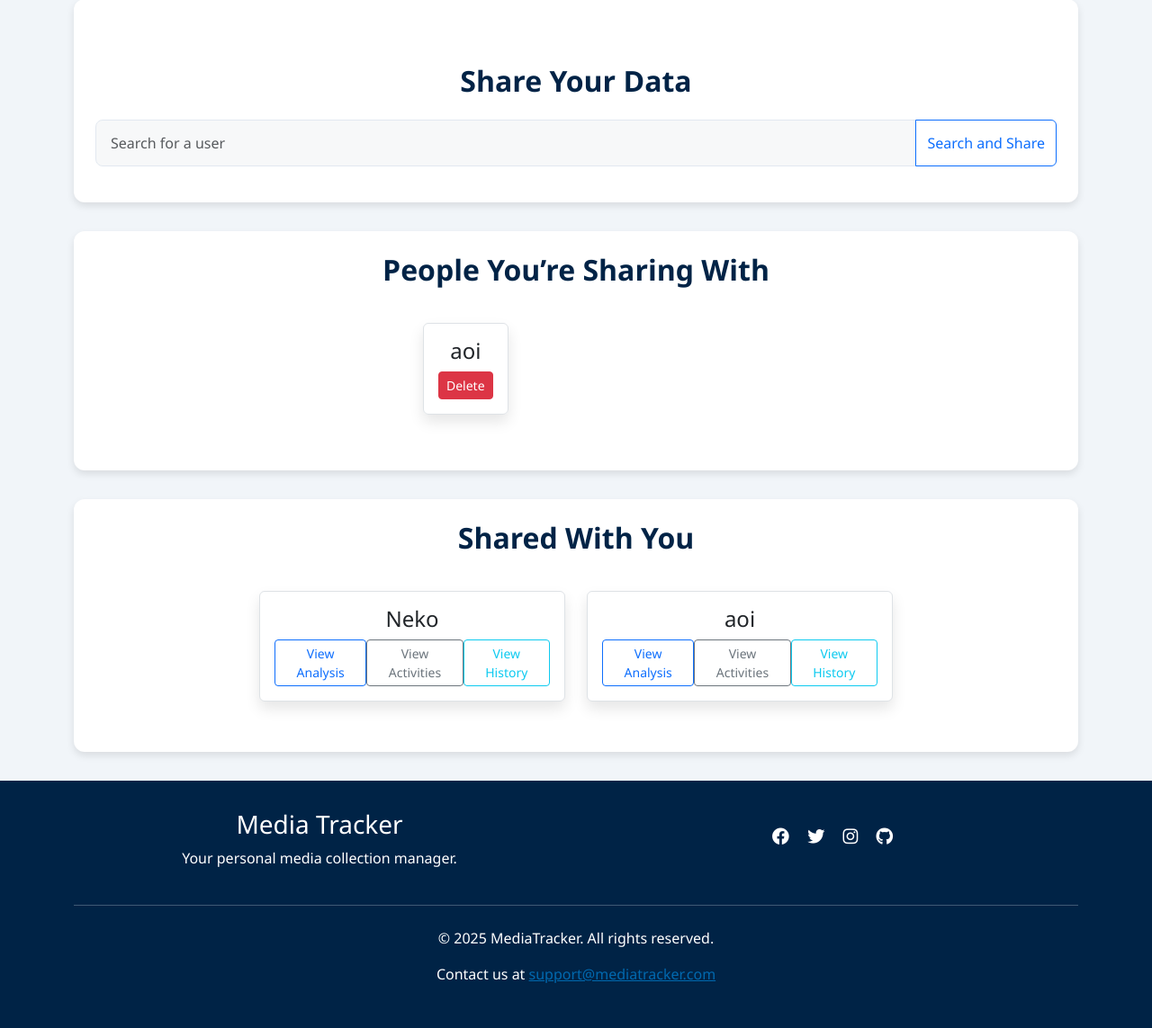
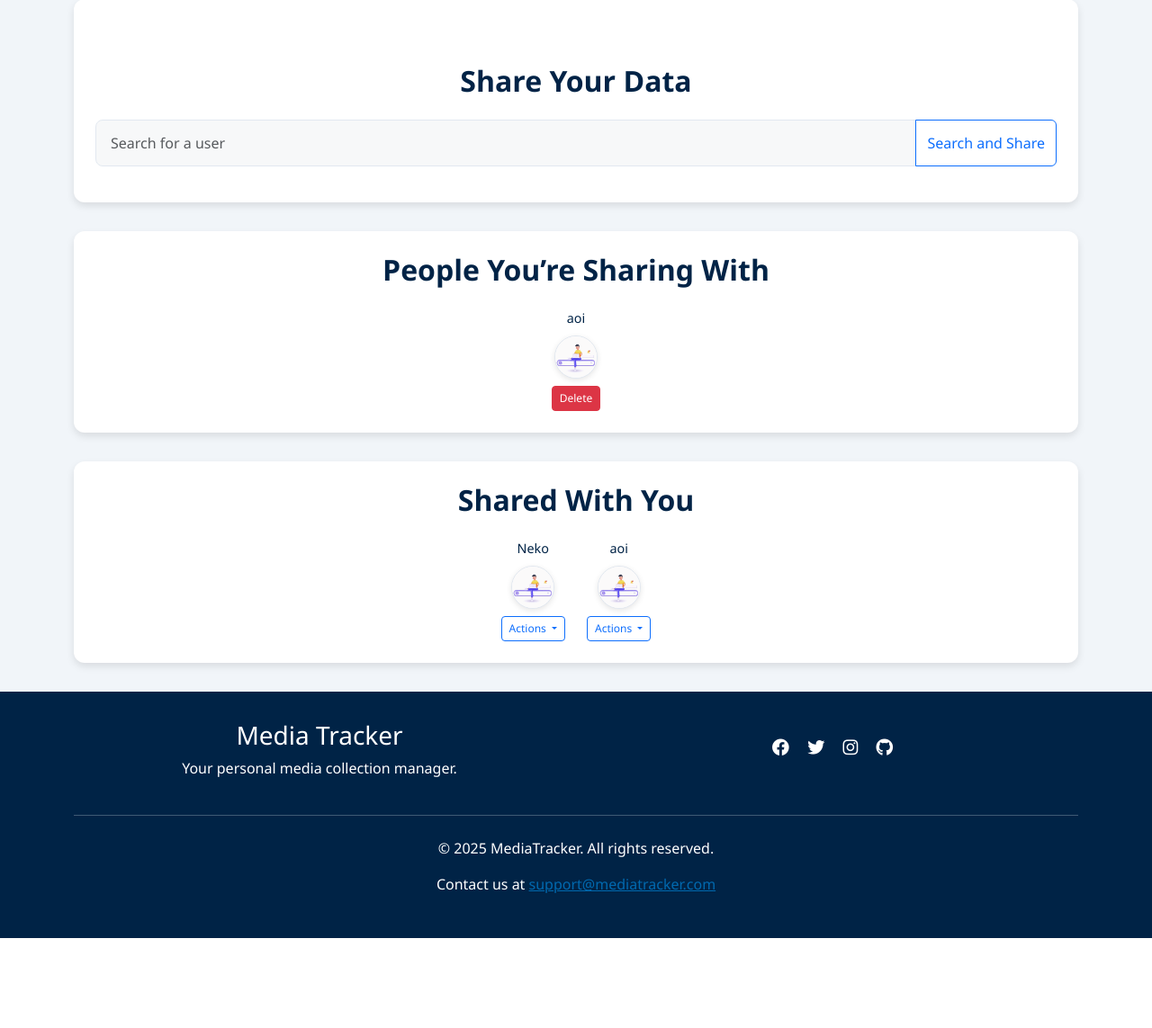
Before and after one commit to LeweiXu/CITS3403-Project, a Flask app: page /sharedata in a window 1280 px wide. Shown: the part 187-1330 px from the top of the page at 90% size. After the commit the page ends 1230 px from the top, so only its background shows below. Run offline with Flask 3, Linux system fonts and the light colour scheme; a user stored in the database is signed in; data comes from the database, SQL or seed files in the repository; both versions use the stored data as it was after the commit; some libraries are stand-ins or nearby versions.

Commit message:
Update sharing UI: avatar grid and actions dropdown

```diff
--- a/app/static/styles.css
+++ b/app/static/styles.css
@@ -524,3 +524,68 @@ thead {
 .form-wrapper.show-arrow .arrow-hard {
     opacity: 1;
 }
+
+/* ─── Shared-with Icon Grid ───────────────────────────────── */
+
+.share-container {
+    display: flex !important;
+    flex-wrap: wrap;
+    justify-content: center;
+    gap: 1.5rem;
+    margin-top: 1rem;
+    ;
+  }
+
+  .share-icon-container {
+    display: flex;
+    flex-direction: column;
+    align-items: center;
+    gap: 0.5rem;          /* space between name, icon, and button */
+  }
+
+  .share-username {
+    font-size: 0.9rem;
+    font-weight: 500;
+    color: var(--secondary-color);
+  }
+
+  .share-avatar {
+    width: 3rem;          /* 48px */
+    height: 3rem;
+    background-color: white;
+    border: 1px solid var(--light-border);
+    border-radius: 50%;
+    display: flex;
+    align-items: center;
+    justify-content: center;
+    box-shadow: 0 2px 6px rgba(0,0,0,0.1);
+    overflow: hidden
+  }
+
+  .share-avatar img {
+    width: 100%;
+    height: 100%;
+    object-fit: cover;
+  }
+
+  .share-icon-container .btn-sm {
+    font-size: 0.75rem;
+    padding: 0.25rem 0.5rem;
+  }
+.share-actions {
+  display: flex;
+  flex-direction: column;
+  gap: 0.4rem;
+  width: 100%;
+  margin-top: 0.25rem;
+}
+
+.share-actions form {
+  width: 100%;
+}
+
+.share-actions .btn-sm {
+  width: 100%;
+  font-size: 0.75rem;
+  padding: 0.25rem 0;
+}
--- a/app/templates/sharedata.html
+++ b/app/templates/sharedata.html
@@ -33,16 +33,24 @@
     {% else %}
     <section class="section">
         <h3 class="section-title text-center">People You’re Sharing With</h3>
-        <div class="row justify-content-center">
+
+        <!-- new flex container -->
+        <div class="share-container">
           {% for shared_with_user in shared_with %}
-            <div class="col-md-4 mb-3">
-                <div class="shared-card text-center border rounded p-3">
-                    <h4 class="card-title">{{ shared_with_user.shared_username }}</h4>
+          <div class="share-icon-container">
+            <!-- Username above the avatar -->
+            <span class="share-username">{{ shared_with_user.shared_username }}</span>
+
+            <!-- avatar -->
+            <div class="share-avatar">
+              <img src="{{ url_for('static', filename='images/mini-human.gif') }}" alt="User avatar" class="share-avatar-img"/>
+            </div>
+
+            <!-- Tiny delete button -->
             <form method="POST" action="/sharedata">
               <input type="hidden" name="delete_user" value="{{ shared_with_user.shared_username }}">
-                        <button type="submit" class="btn btn-danger btn-sm mt-2">Delete</button>
+              <button type="submit" class="btn btn-danger btn-sm">Delete</button>
             </form>
-                </div>
           </div>
           {% endfor %}
         </div>
@@ -50,25 +58,37 @@
 
     <section class="section">
         <h3 class="text-center section-title">Shared With You</h3>
-        <div class="row justify-content-center">
+        <div class="share-container">
             {% for shared_user in shared_with_me %}
-            <div class="col-md-4 mb-3">
-                <div class="card border rounded p-3 text-center">
-                        <h4 class="card-title">{{ shared_user.username }}</h4>
-                        <div class="btn-group" role="group">
+            <div class="share-icon-container">
+                <span class="share-username">{{ shared_user.username }}</span>
+
+                <div class="share-avatar">
+                    <img src="{{ url_for('static', filename='images/mini-human.gif') }}" alt="Avatar for {{ shared_user.username }}" class="share-avatar-img"/>
+                </div>
+                <div class="dropdown">
+                    <button class="btn btn-outline-primary btn-sm dropdown-toggle" type="button" id="shareActionsDropdown-{{ shared_user.username }}" data-bs-toggle="dropdown"
+                    aria-expanded="false" > Actions </button>
+                    <ul class="dropdown-menu" aria-labelledby="shareActionsDropdown-{{ shared_user.username }}">
+                        <li>
                             <form method="POST" action="/view_shared_data/analysis?data_type=analysis">
                                 <input type="hidden" name="target_user" value="{{ shared_user.username }}">
-                                <button type="submit" class="btn btn-outline-primary btn-sm">View Analysis</button>
+                                <button type="submit" class="dropdown-item">View Analysis</button>
                             </form>
+                        </li>
+                        <li>
                             <form method="POST" action="/view_shared_data/activities?data_type=activities">
                                 <input type="hidden" name="target_user" value="{{ shared_user.username }}">
-                                <button type="submit" class="btn btn-outline-secondary btn-sm">View Activities</button>
+                                <button type="submit" class="dropdown-item">View Activities</button>
                             </form>
+                        </li>
+                        <li>
                             <form method="POST" action="/view_shared_data/history?data_type=history">
                                 <input type="hidden" name="target_user" value="{{ shared_user.username }}">
-                                <button type="submit" class="btn btn-outline-info btn-sm">View History</button>
+                                <button type="submit" class="dropdown-item">View History</button>
                             </form>
-                        </div>
+                        </li>
+                    </ul>
                 </div>
             </div>
             {% endfor %}
```
Also changed, not shown: app/app.db, app/static/images/mini-human.gif (added). Lines whose indentation alone changed are shown as unchanged.
